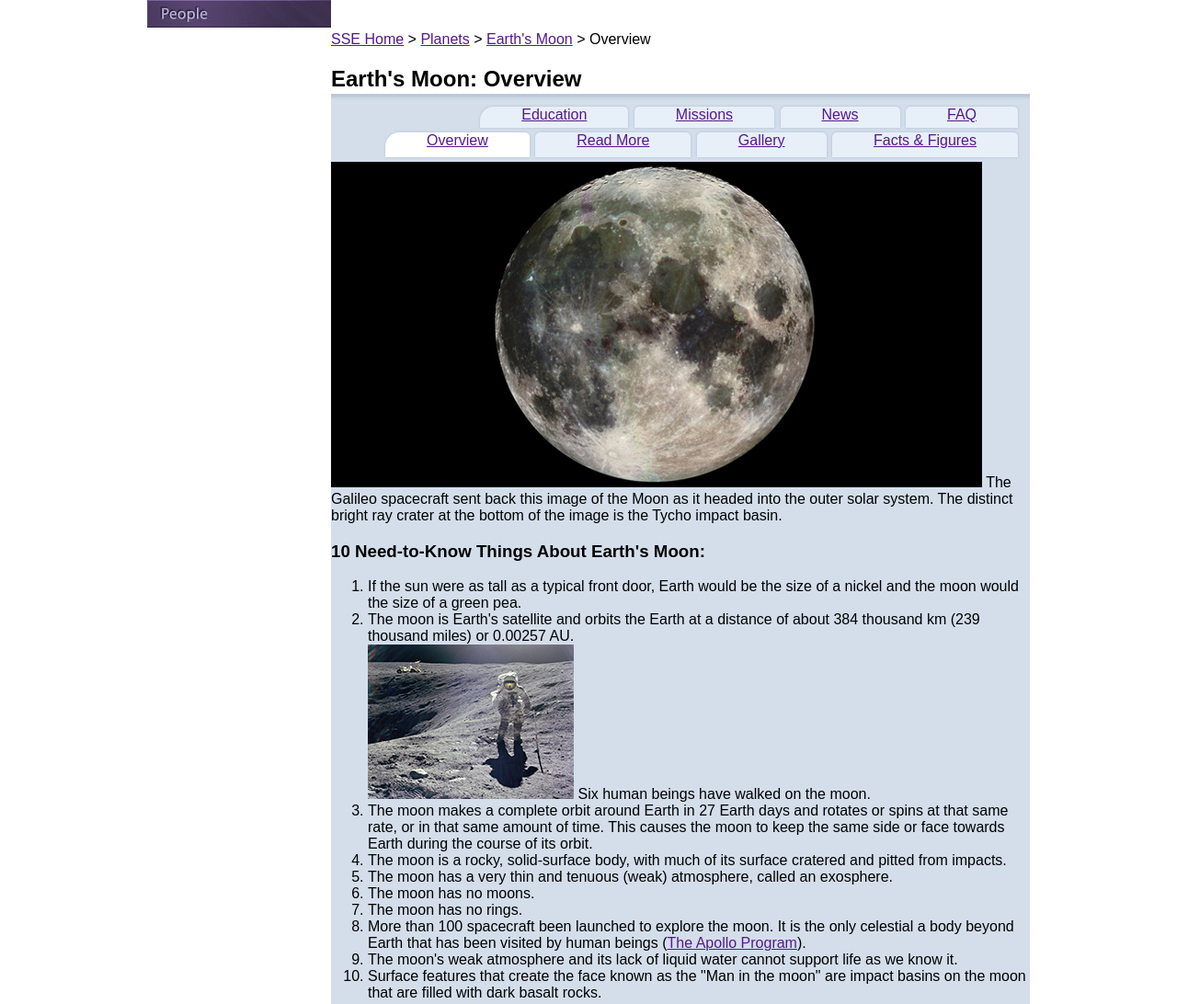
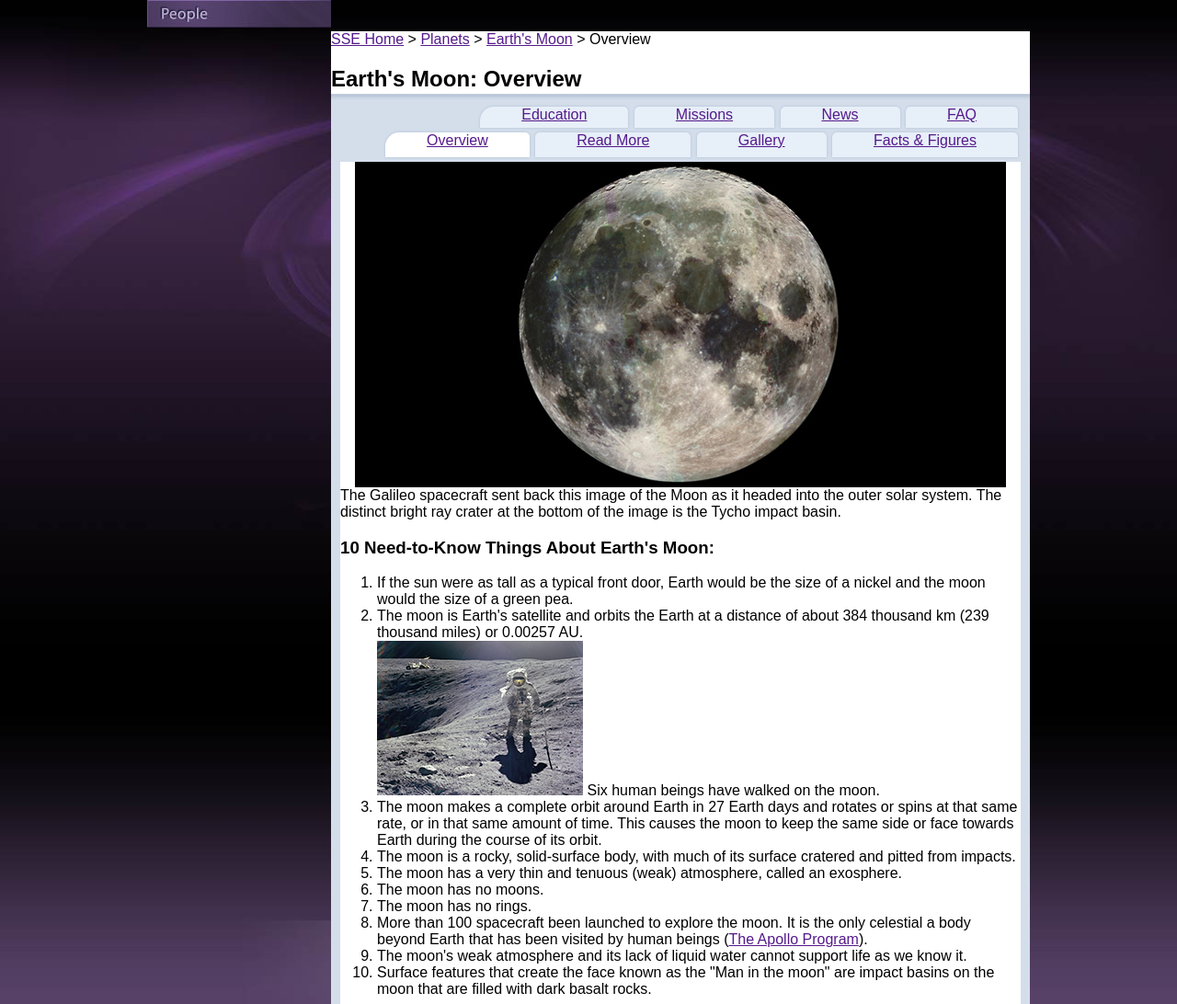
Before and after one commit to mkunkel/planets, a plain HTML site: page index.html in a window 1280 px wide. Shown: the top 1092 px of the page at 92% size. Drawn offline with Linux system fonts and the light colour scheme.

Commit message:
inner wrap

```diff
--- a/css/style.css
+++ b/css/style.css
@@ -1,3 +1,9 @@
+body {
+  background-color: #000;
+  background-image: url("../images/bg-top.png"), url("../images/bg-bottom.png");
+  background-repeat: no-repeat, no-repeat;
+  background-position: top, bottom;
+}
 #wrap {
   width: 960px;
   margin: auto;
@@ -50,3 +56,12 @@ nav{
 #tabstrip > .tab.bottom:nth-child(5){
   border-top-left-radius: 15px;
 }
+#innerwrap {
+  background-color: #FFF;
+  width: 740px;
+  margin: auto;
+}
+#innerwrap > aside > img {
+  display: block;
+  margin: auto;
+}
--- a/index.html
+++ b/index.html
@@ -29,6 +29,7 @@
         <div class="tab bottom"><a href="">Gallery</a></div>
         <div class="tab bottom"><a href="">Facts & Figures</a></div>
       </div>
+      <div id="innerwrap">
         <aside>
           <img src="images/Moon.jpg" alt="Earth's Moon">
           <span>The Galileo spacecraft sent back this image of the Moon as it headed into the outer solar system. The distinct bright ray crater at the bottom of the image is the Tycho impact basin.</span>
@@ -63,6 +64,6 @@
     <footer></footer>
 
     </div>
-
+  </div>
 </body>
 </html>
```
Also changed, not shown: images/bg-bottom.png (added), images/bg-top.png (added). Lines whose indentation alone changed are shown as unchanged.
